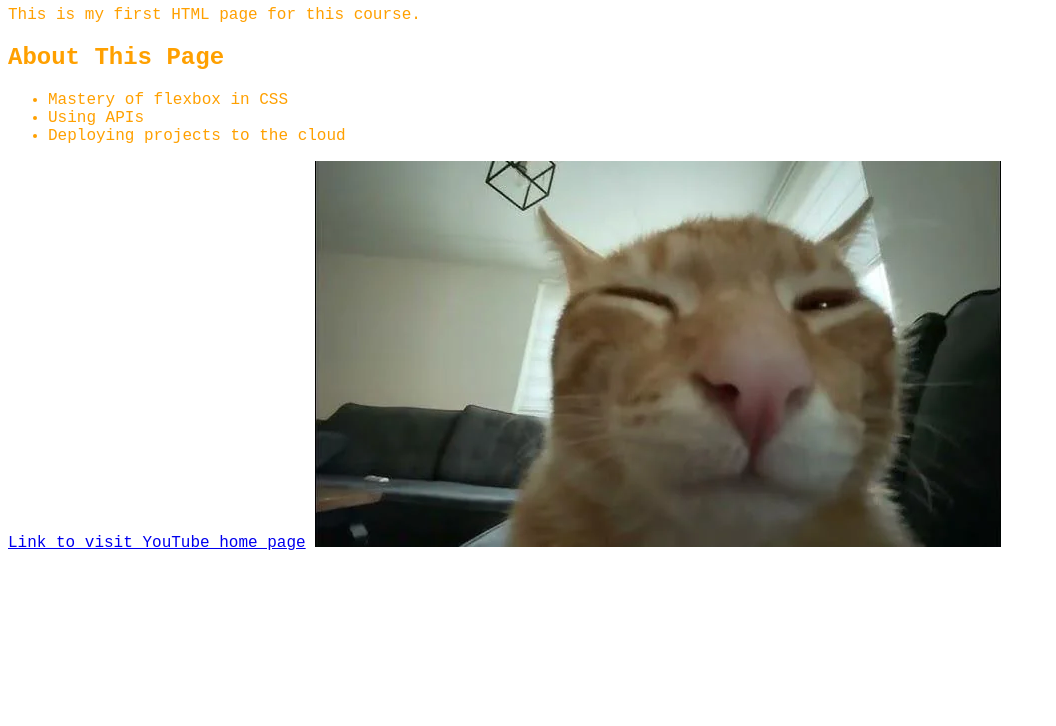
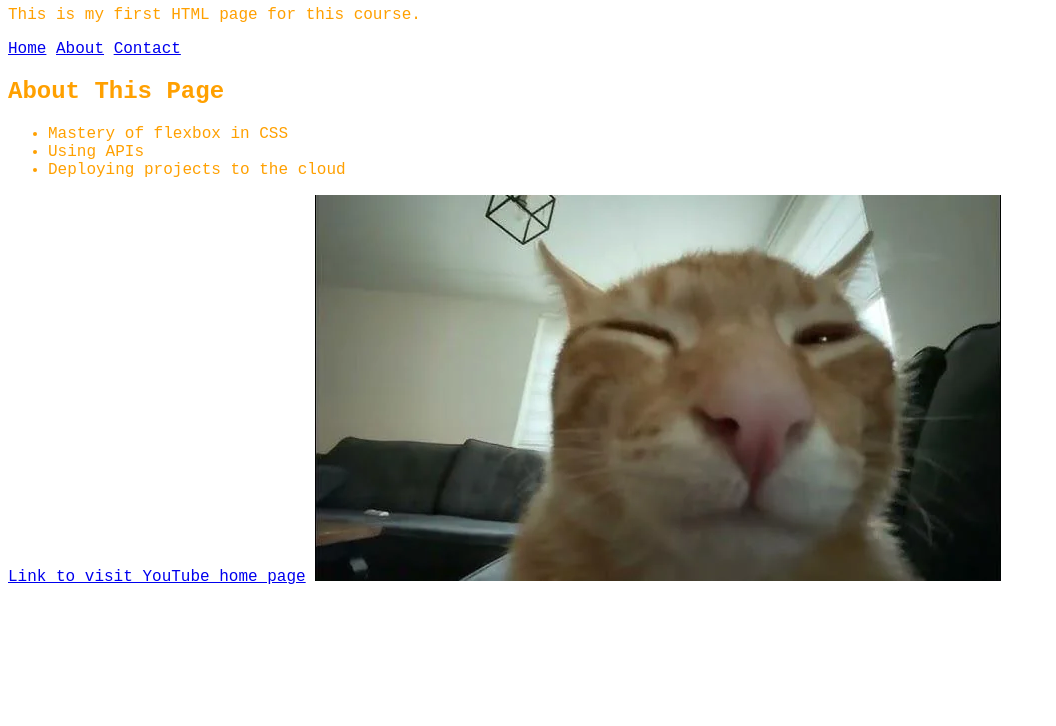
Before and after one commit to jzszymczak/web-dev-labs, a plain HTML site: page index.html in a window 1280 px wide. Shown: the part 74-800 px from the top of the page, without its empty margins (0-1056 px from the left). Drawn offline with Linux system fonts and the light colour scheme.

Commit message:
Added semantic tags to index.html

```diff
--- a/index.html
+++ b/index.html
@@ -1,3 +1,7 @@
+<!--
+    Name: Jakub Szymczak
+    Lab: 4
+-->
 <!DOCTYPE html>
 <html lang="en">
 <head>
@@ -6,8 +10,19 @@
     <link rel="stylesheet" href="styles.css">
 </head>
 <body>
+
+    <header>
         <h1>Hello, Web!</h1>
         <p>This is my first HTML page for this course.</p>
+    </header>
+
+    <nav>
+        <a href="#">Home</a>
+        <a href="#">About</a>
+        <a href="#">Contact</a>
+    </nav>
+
+    <main>
         <h2>About This Page</h2>
         <ul>
             <li>Mastery of flexbox in CSS</li>
@@ -16,5 +31,7 @@
         </ul>
         <a href="https://www.youtube.com/">Link to visit YouTube home page</a>
         <img src="cat.webp" alt="A description of the image">
+    </main>
+
 </body>
 </html>
```
Lines whose indentation alone changed are shown as unchanged.
